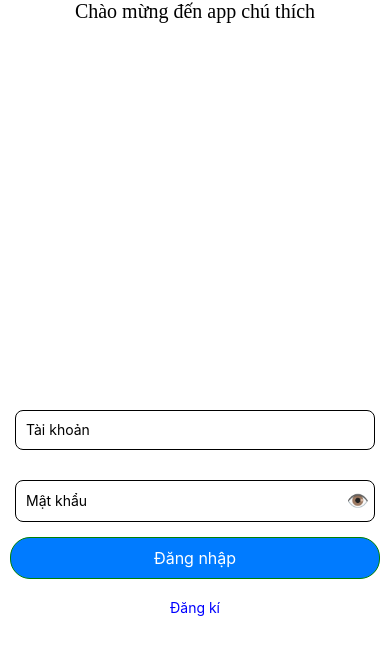
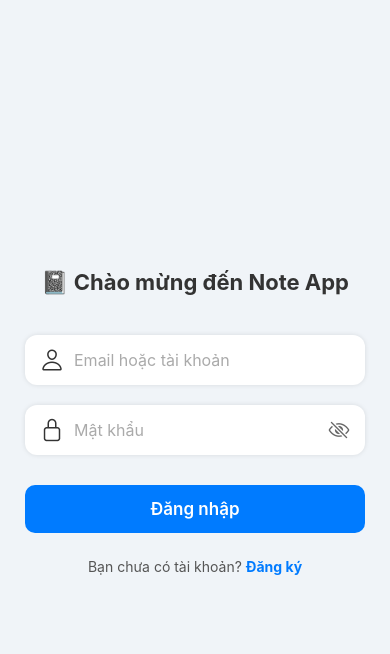
Before and after one commit to Kyhienlanh/Project-React-Native, a React Native app: screen /loginNote in a window 390 px wide. Shown: the top 654 px of the page. Built offline with nearby package versions, Linux system fonts and the light colour scheme.

Commit message:
update form login

```diff
--- a/Screens/ScreenRegister.tsx
+++ b/Screens/ScreenRegister.tsx
@@ -1,9 +1,10 @@
-import { StyleSheet, Text, View,TextInput ,TouchableOpacity} from 'react-native'
+import { StyleSheet, Text, View,TextInput ,TouchableOpacity,SafeAreaView} from 'react-native'
 import React, { useState } from 'react'
 import { NavigationProp, useNavigation } from '@react-navigation/native';
 import { useRoute, RouteProp} from '@react-navigation/native';
 import { getAuth, createUserWithEmailAndPassword } from '@react-native-firebase/auth';
-
+import firestore from '@react-native-firebase/firestore';
+import Ionicons from 'react-native-vector-icons/Ionicons';
 const ScreenRegister = () => {
   //   const route: RouteProp<RootStackParamList, 'DetailNote'> = useRoute();
   // const noteId = route.params?.id;
@@ -12,85 +13,165 @@ const ScreenRegister = () => {
     const [matkhau,setmatkhau]=useState('');
      const [checkmatkhau,setcheckmatkhau]=useState('');
     const [loading,setloading]=useState(false);
-    const register=()=>{
-        if(matkhau==checkmatkhau){
-        createUserWithEmailAndPassword(getAuth(), taikhoan, matkhau)
-                    .then(() => {
-                        console.log('Tài khoản người dùng đã được tạo và đăng nhập!');
-                    })
-                    .catch(error => {
-                        if (error.code === 'auth/email-already-in-use') {
-                        console.log('Địa chỉ email đó đã được sử dụng!');
+    const createDefaultCategories = async (userId: string) => {
+           const incomeDefaults = [
+          { name: 'Lương', color: '#00ff00', icon: 'cash-outline' },
+          { name: 'Thưởng', color: '#00aaff', icon: 'gift-outline' },
+          { name: 'Bán hàng', color: '#33cc33', icon: 'cart-outline' },
+          { name: 'Lãi ngân hàng', color: '#3399ff', icon: 'wallet-outline' },
+          { name: 'Đầu tư', color: '#66ccff', icon: 'trending-up-outline' },
+        ];
+
+          const expenseDefaults = [            { name: 'Ăn uống', color: '#ff0000', icon: 'restaurant-outline' },
+            { name: 'Đi lại', color: '#ffaa00', icon: 'car-outline' },
+            { name: 'Giải trí', color: '#cc00cc', icon: 'game-controller-outline' },
+            { name: 'Mua sắm', color: '#ff66cc', icon: 'bag-outline' },
+            { name: 'Hóa đơn', color: '#9966ff', icon: 'document-text-outline' },
+            { name: 'Sức khỏe', color: '#00cccc', icon: 'heart-outline' },
+            { name: 'Giáo dục', color: '#ff9933', icon: 'school-outline' },
+          ];
+
+
+
+      const incomeRef = firestore().collection('users').doc(userId).collection('incomeCategories');
+      const expenseRef = firestore().collection('users').doc(userId).collection('expenseCategories');
+
+      for (const item of incomeDefaults) {
+        await incomeRef.add(item);
       }
 
-                        if (error.code === 'auth/invalid-email') {
-                        console.log('Địa chỉ email đó không hợp lệ!');
+      for (const item of expenseDefaults) {
+        await expenseRef.add(item);
       }
 
+      console.log('Tạo danh mục mặc định xong');
+    };
+
+   const register = () => {
+  if (matkhau === checkmatkhau) {
+    setloading(true);
+    createUserWithEmailAndPassword(getAuth(), taikhoan, matkhau)
+      .then((userCredential) => {
+        console.log('Tài khoản tạo thành công:', userCredential.user.email);
+        createDefaultCategories(userCredential.user.uid);
+      })
+      .catch((error) => {
+        if (error.code === 'auth/email-already-in-use') {
+          console.log('Email đã được sử dụng!');
+        }
+        if (error.code === 'auth/invalid-email') {
+          console.log('Email không hợp lệ!');
+        }
         console.error(error);
-                    });
+      })
+      .finally(() => setloading(false));
+  } else {
+    console.log('Mật khẩu không trùng');
   }
-        else{
-              console.log('mật khẩu không trùng');
-        }
+};
+ return (
+    <SafeAreaView style={styles.container}>
+      <Text style={styles.title}>Đăng ký tài khoản</Text>
 
-
-    }
- return (
-    <View style={styles.container}>
-        <Text style={{textAlign:'center'}}>Đăng ký</Text>
+      <View style={styles.inputContainer}>
+        <Ionicons name="person-outline" size={20} color="#333" style={styles.icon} />
         <TextInput
           style={styles.input}
           onChangeText={settaikhoan}
+          placeholder="Nhập tài khoản"
+          placeholderTextColor="#aaa"
+        />
+      </View>
 
-          placeholder="Tài khoản"
-        />
+      <View style={styles.inputContainer}>
+        <Ionicons name="lock-closed-outline" size={20} color="#333" style={styles.icon} />
         <TextInput
           style={styles.input}
           onChangeText={setmatkhau}
-        //   value={number}
-          placeholder="Mật khẩu"
+          placeholder="Nhập mật khẩu"
+          placeholderTextColor="#aaa"
+          secureTextEntry
         />
+      </View>
+
+      <View style={styles.inputContainer}>
+        <Ionicons name="lock-closed-outline" size={20} color="#333" style={styles.icon} />
         <TextInput
           style={styles.input}
           onChangeText={setcheckmatkhau}
-        //   value={number}
-          placeholder="Mật khẩu"
+          placeholder="Nhập lại mật khẩu"
+          placeholderTextColor="#aaa"
+          secureTextEntry
         />
-        <TouchableOpacity style={styles.button} onPress={() => register()}>
+      </View>
+
+      <TouchableOpacity style={styles.button} onPress={() => {}}>
         <Text style={styles.buttonText}>Đăng ký</Text>
       </TouchableOpacity>
-        <Text style={{textAlign:'center',paddingTop:20,color:'blue'}} onPress={() => navigation.navigate('RegisterNote')}>
-            Đăng nhập
+
+      <Text
+        style={styles.loginText}
+        onPress={() => navigation.goBack()}>
+        Đã có tài khoản? Đăng nhập
       </Text>
+    </SafeAreaView>
+  );
+};
 
-
-    </View>
-
-  )
-}
-
-export default ScreenRegister
+export default ScreenRegister;
 
 const styles = StyleSheet.create({
-    container:{
-        flex:1,
-       justifyContent:'center'
+  container: {
+    flex: 1,
+    backgroundColor: '#f5f7fa',
+    justifyContent: 'center',
+    padding: 24,
+  },
+  title: {
+    fontSize: 26,
+    fontWeight: 'bold',
+    textAlign: 'center',
+    marginBottom: 32,
+    color: '#333',
+  },
+  inputContainer: {
+    flexDirection: 'row',
+    backgroundColor: '#fff',
+    borderRadius: 10,
+    alignItems: 'center',
+    marginBottom: 16,
+    paddingHorizontal: 12,
+    shadowColor: '#000',
+    shadowOpacity: 0.1,
+    shadowOffset: { width: 0, height: 2 },
+    shadowRadius: 6,
+    elevation: 3,
+  },
+  icon: {
+    marginRight: 8,
   },
   input: {
-    height: 40,
-    margin: 12,
-    borderWidth: 1,
-    padding: 10,
+    flex: 1,
+    height: 48,
+    fontSize: 16,
+    color: '#333',
   },
   button: {
     backgroundColor: '#007bff',
-    padding: 12,
-    borderRadius: 8,
+    paddingVertical: 14,
+    borderRadius: 10,
+    marginTop: 8,
   },
   buttonText: {
     color: '#fff',
+    fontSize: 18,
+    fontWeight: '600',
+    textAlign: 'center',
+  },
+  loginText: {
+    marginTop: 24,
+    color: '#007bff',
+    textAlign: 'center',
     fontSize: 16,
-    textAlign:'center'
   },
-})
+});
--- a/Screens/Screenlogin.tsx
+++ b/Screens/Screenlogin.tsx
@@ -1,13 +1,13 @@
-import { StyleSheet, Text, TextInput, View, TouchableOpacity, Alert, Image } from 'react-native';
+import { StyleSheet, Text, TextInput, View, TouchableOpacity, Alert } from 'react-native';
 import React, { useState } from 'react';
 import { NavigationProp, useNavigation } from '@react-navigation/native';
 import { getAuth, signInWithEmailAndPassword } from '@react-native-firebase/auth';
+import Ionicons from 'react-native-vector-icons/Ionicons';
 
 const Screenlogin = () => {
   const navigation: NavigationProp<RootStackParamList> = useNavigation();
   const [taikhoan, settaikhoan] = useState('');
   const [matkhau, setmatkhau] = useState('');
-  const [loading, setLoading] = useState(false);
   const [secureTextEntry, setSecureTextEntry] = useState(true);
 
   const CheckLogin = () => {
@@ -16,9 +16,7 @@ const Screenlogin = () => {
       return;
     }
     signInWithEmailAndPassword(getAuth(), taikhoan, matkhau)
-      .then(() => {
-        navigation.navigate('BottomTabNavigator');
-      })
+      .then(() => navigation.navigate('BottomTabNavigator'))
       .catch(error => {
         if (error.code === 'auth/user-not-found') {
           Alert.alert('Lỗi', 'Tài khoản không tồn tại!');
@@ -35,111 +33,103 @@ const Screenlogin = () => {
 
   return (
     <View style={styles.container}>
-      <View style={styles.item1}>
-        <Text style={{ textAlign: 'center', fontFamily: 'Roboto_Condensed-Black', fontSize: 20 }}>Chào mừng đến app chú thích</Text>
-      </View>
-      <View style={styles.item2}>
-        {/* <Image
-          source={require('../assets/images/taking-notes-icon-design-free-vector.jpg')}
-          style={styles.image}
-        /> */}
-      </View>
-      <View style={styles.item3}>
+      <Text style={styles.title}>📓 Chào mừng đến Note App</Text>
+
+      <View style={styles.inputContainer}>
+        <Ionicons name="person-outline" size={24} color="#333" style={styles.icon} />
         <TextInput
           style={styles.input}
           onChangeText={settaikhoan}
-          placeholder="Tài khoản"
+          placeholder="Email hoặc tài khoản"
+          placeholderTextColor="#aaa"
         />
-        <View style={styles.customPass}>
+      </View>
+
+      <View style={styles.inputContainer}>
+        <Ionicons name="lock-closed-outline" size={24} color="#333" style={styles.icon} />
         <TextInput
-            style={styles.input1}
+          style={styles.input}
           onChangeText={setmatkhau}
           secureTextEntry={secureTextEntry}
           placeholder="Mật khẩu"
+          placeholderTextColor="#aaa"
         />
-          <TouchableOpacity onPress={() => setSecureTextEntry(!secureTextEntry)} style={styles.iconne}>
-            <Text style={styles.icon}>{secureTextEntry ? '👁️' : '🙈'}</Text>
+        <TouchableOpacity onPress={() => setSecureTextEntry(!secureTextEntry)}>
+          <Ionicons name={secureTextEntry ? 'eye-off-outline' : 'eye-outline'} size={22} color="#666" />
         </TouchableOpacity>
       </View>
+
       <TouchableOpacity style={styles.button} onPress={CheckLogin}>
         <Text style={styles.buttonText}>Đăng nhập</Text>
       </TouchableOpacity>
-        <Text style={{ textAlign: 'center', paddingTop: 20, color: 'blue' }} onPress={() => navigation.navigate('RegisterNote')}>
-          Đăng kí
+
+      <Text style={styles.registerText}>
+        Bạn chưa có tài khoản?{' '}
+        <Text style={styles.linkText} onPress={() => navigation.navigate('RegisterNote')}>
+          Đăng ký
         </Text>
-      </View>
+      </Text>
     </View>
   );
 };
 
 export default Screenlogin;
-
 const styles = StyleSheet.create({
   container: {
     flex: 1,
     justifyContent: 'center',
-    backgroundColor: 'white'
+    padding: 25,
+    backgroundColor: '#f0f4f8',
   },
-  item1: {
-    flex: 0,
+  title: {
+    fontSize: 22,
+    textAlign: 'center',
+    marginBottom: 40,
+    fontWeight: 'bold',
+    color: '#333',
   },
-  item2: {
-    flex: 1,
-    marginTop: 20
-  },
-  item3: {
-    flex: 1.2
-  },
-  customPass: {
+  inputContainer: {
     flexDirection: 'row',
     alignItems: 'center',
-    justifyContent: 'space-between',
-    borderWidth: 1,
-    borderColor: 'black',
-    borderRadius: 8,
-    margin: 15
+    backgroundColor: '#fff',
+    borderRadius: 12,
+    paddingHorizontal: 15,
+    marginBottom: 20,
+    shadowColor: '#000',
+    shadowOpacity: 0.1,
+    shadowRadius: 5,
+    elevation: 3,
   },
-  iconne:{
-    padding:5,
+  icon: {
+    marginRight: 10,
   },
   input: {
-    height: 40,
-    margin: 15,
-    borderWidth: 1,
-    borderColor: 'black',
-    paddingHorizontal: 10,
-    borderRadius: 8,
-  },
-  input1: {
-    height: 40,
-    borderRadius: 8,
-    flex: 8,
-    borderColor: 'white',
-    padding: 10,
-  },
-  icon: {
-    flex: 2,
-    textAlign: 'center',
-    fontSize: 18,
+    flex: 1,
+    height: 50,
+    fontSize: 16,
+    color: '#333',
   },
   button: {
     backgroundColor: '#007bff',
-    padding: 10,
-    marginLeft: 10,
-    marginRight: 10,
-    borderRadius: 20,
-    borderWidth: 1,
-    borderColor: 'green'
+    paddingVertical: 14,
+    borderRadius: 10,
+    marginTop: 10,
+    elevation: 2,
   },
   buttonText: {
     color: '#fff',
-    fontSize: 16,
-    textAlign: 'center'
+    textAlign: 'center',
+    fontSize: 17,
+    fontWeight: '600',
   },
-  image: {
-    width: 200,
-    height: 200,
-    alignSelf: 'center',
-    marginTop: 10,
+  registerText: {
+    textAlign: 'center',
+    marginTop: 25,
+    fontSize: 14,
+    color: '#555',
+  },
+  linkText: {
+    color: '#007bff',
+    fontWeight: 'bold',
   },
 });
--- a/package.json
+++ b/package.json
@@ -14,6 +14,7 @@
     "@react-native-firebase/app": "^22.1.0",
     "@react-native-firebase/auth": "^22.1.0",
     "@react-native-firebase/firestore": "^22.1.0",
+    "@react-native-google-signin/google-signin": "^14.0.1",
     "@react-navigation/bottom-tabs": "^7.3.13",
     "@react-navigation/elements": "^2.4.1",
     "@react-navigation/native": "^7.1.8",
```
Also changed, not shown: 1 other file (tests, documents, lock files or other folders). Lines whose indentation alone changed are shown as unchanged.
